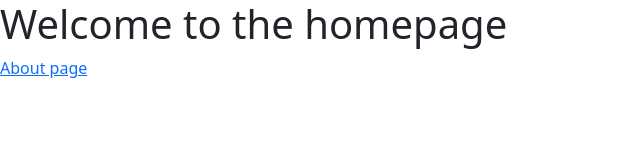
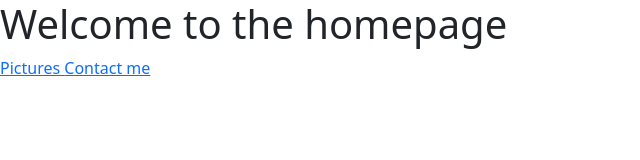
Before and after one commit to LS-hash/multiple-pages-static-website, a plain HTML site: page index.html in a window 1280 px wide. Shown: the full height of the page, 0-640 px from the left. Drawn offline with nearby package versions, Linux system fonts and the light colour scheme.

Commit message:
Fixed the hyperlinks

```diff
--- a/index.html
+++ b/index.html
@@ -15,7 +15,8 @@
   </head>
   <body>
     <h1>Welcome to the homepage</h1>
-    <a href="about.html"> About page </a>
+    <a href="photo.html"> Pictures </a>
+    <a href="contact.html"> Contact me </a>
     <script
       src="https://cdn.jsdelivr.net/npm/bootstrap@5.1.3/dist/js/bootstrap.bundle.min.js"
       integrity="sha384-ka7Sk0Gln4gmtz2MlQnikT1wXgYsOg+OMhuP+IlRH9sENBO0LRn5q+8nbTov4+1p"
```
Also changed, not shown: contact.html (+1 -0 lines).
